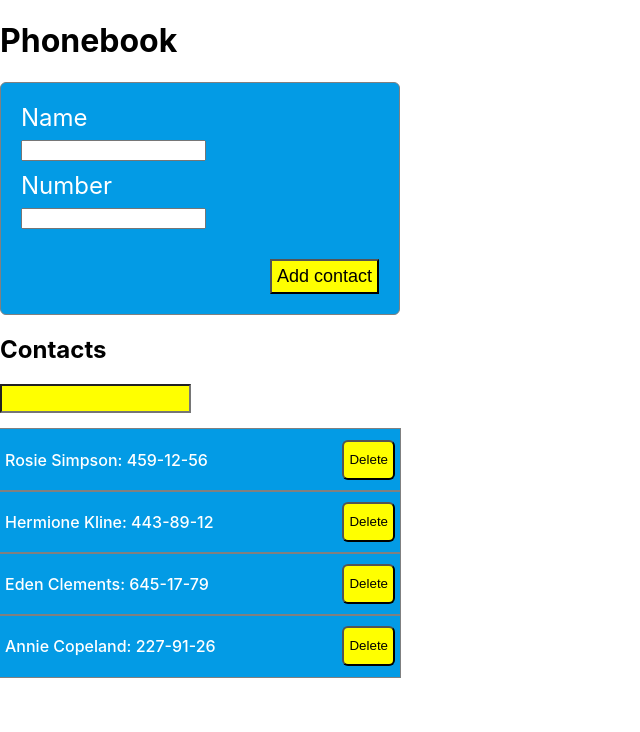
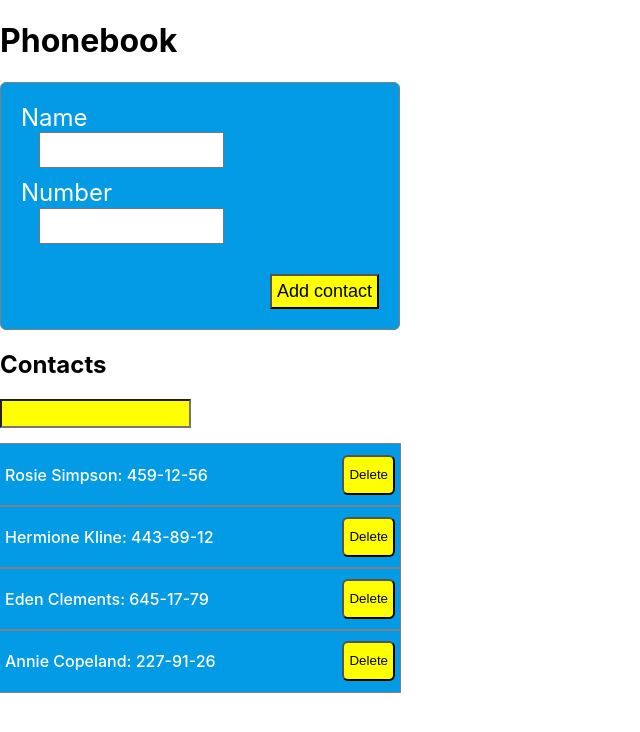
Before and after one commit to iSteffan/goit-react-hw-03-phonebook, a React (Create React App) app: page / in a window 1280 px wide. Shown: the top 732 px of the page, without its empty margins (0-640 px from the left). Built offline with nearby package versions, Linux system fonts and the light colour scheme.

Commit message:
add styles

```diff
--- a/src/components/ContactForm/ContactForm.jsx
+++ b/src/components/ContactForm/ContactForm.jsx
@@ -1,11 +1,12 @@
-import { Form, Label, Btn } from './ContactForm.styled';
-import { Formik, Field } from 'formik';
+import { Form, Label, Btn, Field, ErrorMessage } from './ContactForm.styled';
+import PropTypes from 'prop-types';
+import { Formik } from 'formik';
 import * as Yup from 'yup';
 import { nanoid } from 'nanoid';
 
 const FormSchema = Yup.object().shape({
   name: Yup.string().required('Required field!'),
-  number: Yup.number().required('Required field!'),
+  number: Yup.number().positive('Must be > 0!').required('Required field!'),
 });
 
 export const ContactForm = ({ onSave }) => {
@@ -26,11 +27,13 @@ export const ContactForm = ({ onSave }) => {
           Name
           <br />
           <Field name="name" />
+          <ErrorMessage name="name" component="div" />
         </Label>
         <Label>
           Number
           <br />
           <Field type="number" name="number" />
+          <ErrorMessage name="number" component="div" />
         </Label>
         <Btn type="submit">Add contact</Btn>
       </Form>
@@ -38,6 +41,6 @@ export const ContactForm = ({ onSave }) => {
   );
 };
 
-// Notification.propTypes = {
-//     message: PropTypes.string.isRequired,
-// };
+Notification.propTypes = {
+  onSave: PropTypes.func.isRequired,
+};
--- a/src/components/ContactForm/ContactForm.styled.jsx
+++ b/src/components/ContactForm/ContactForm.styled.jsx
@@ -1,7 +1,15 @@
 import styled from 'styled-components';
-// import { Form as FormikForm } from 'formik';
+import {
+  Form as FormikForm,
+  Field as FormikInput,
+  ErrorMessage as FormikErrorMessage,
+} from 'formik';
 
-export const Form = styled.form`
+export const ErrorMessage = styled(FormikErrorMessage)`
+  font-size: 14px;
+`;
+
+export const Form = styled(FormikForm)`
   box-sizing: border-box;
   display: inline-flex;
   flex-direction: column;
@@ -14,32 +22,15 @@ export const Form = styled.form`
   border-radius: 6px;
 `;
 
-// export const ErrorMessage = styled(FormikErrorMessage)`
-//   font-size: 14px;
-// `;
-
-// export const Form = styled(FormikForm)`
-//   box-sizing: border-box;
-//   display: inline-flex;
-//   flex-direction: column;
-//   gap: 10px;
-//   padding: 20px;
-
-//   width: 400px;
-//   background-color: #039be5;
-//   border: 1px solid gray;
-//   border-radius: 6px;
-// `;
-
 export const Label = styled.label`
   font-size: 24px;
   color: white;
 `;
 
-// export const Field = styled(FormikInput)`
-//   margin-left: 18px;
-//   height: 30px;
-// `;
+export const Field = styled(FormikInput)`
+  margin-left: 18px;
+  height: 30px;
+`;
 
 export const Btn = styled.button`
   display: inline-block;
```
